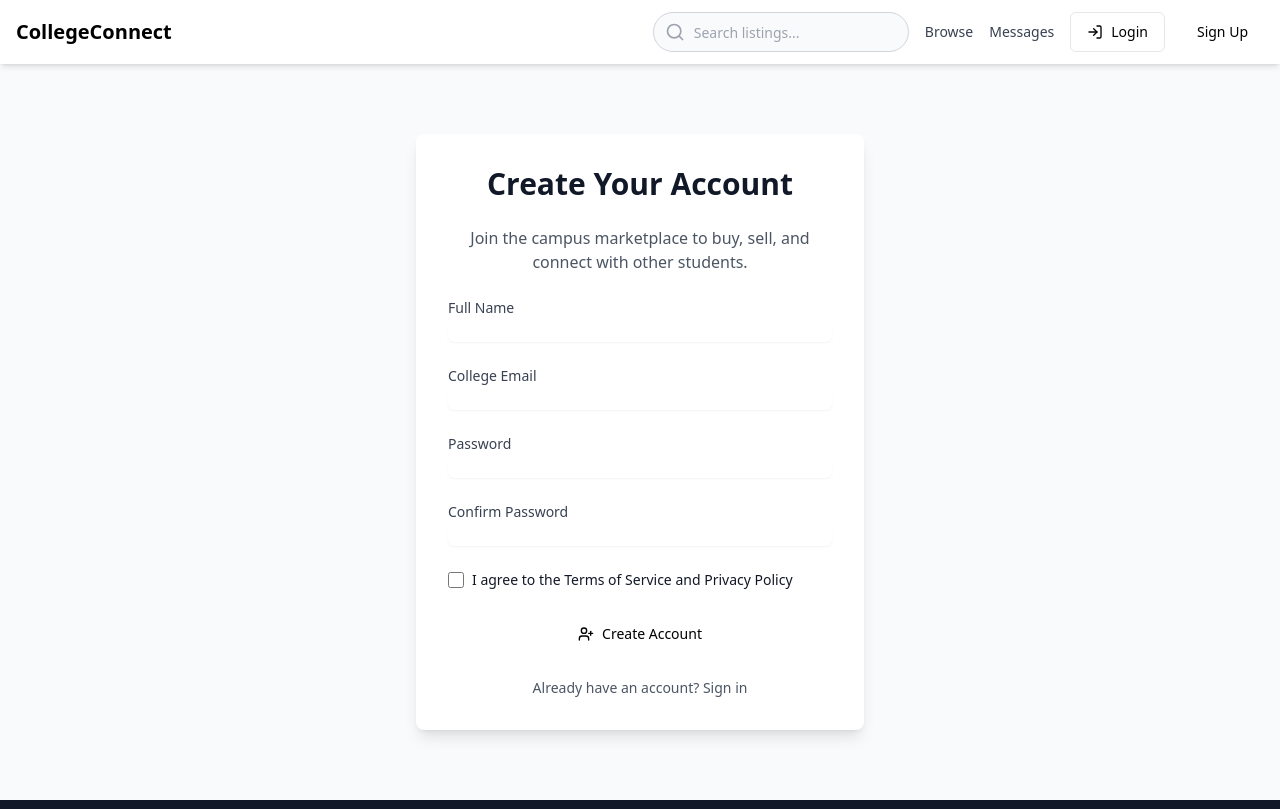
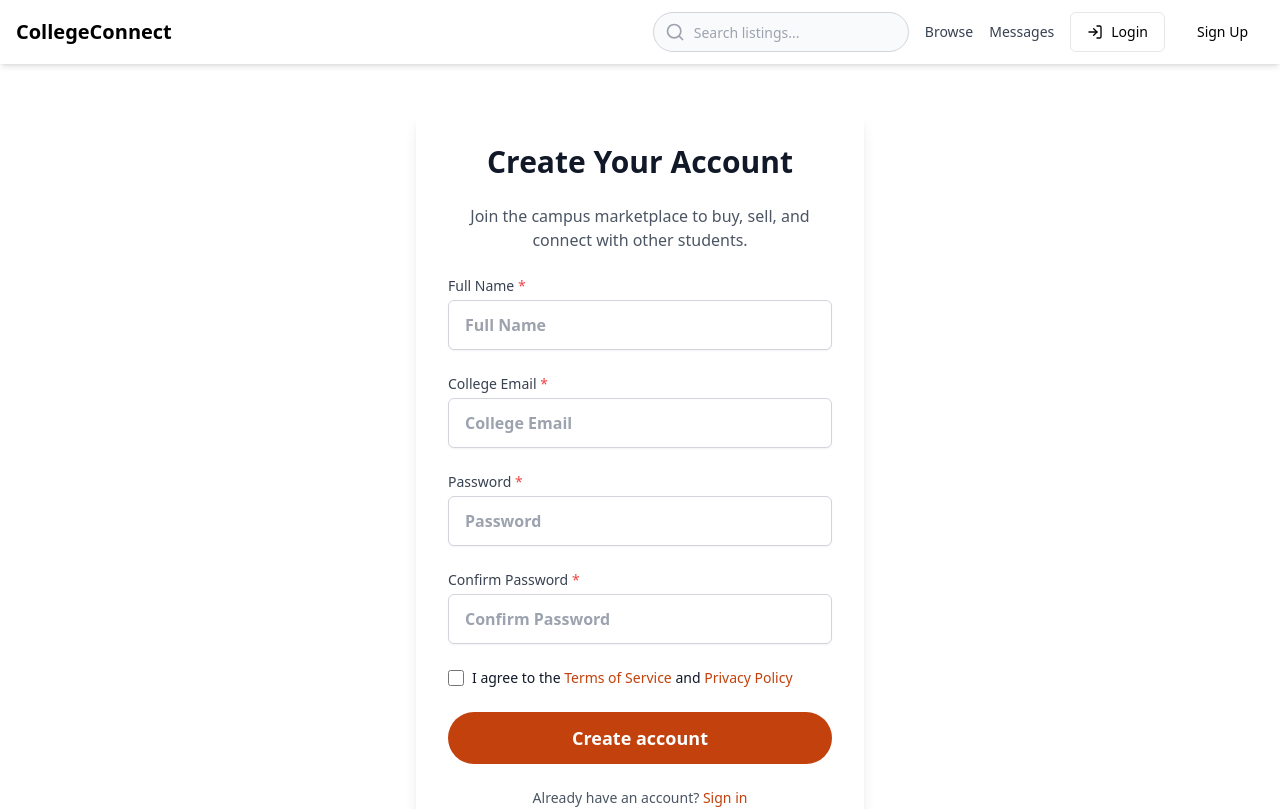
Before and after one commit to gauravkkr/CollegeConnect, a React (Vite) app: page /signup in a window 1280 px wide. Shown: the top 809 px of the page. Built offline with nearby package versions, Linux system fonts and the light colour scheme.

Commit message:
Login and Signup Page Updated
Login and Signup Page

```diff
--- a/src/pages/auth/LoginPage.tsx
+++ b/src/pages/auth/LoginPage.tsx
@@ -5,7 +5,6 @@ import { z } from 'zod';
 import { zodResolver } from '@hookform/resolvers/zod';
 import { LogIn } from 'lucide-react';
 import { useAuth } from '../../hooks/useAuth';
-import Button from '../../components/ui/Button';
 
 // Form validation schema
 const loginSchema = z.object({
@@ -49,10 +48,19 @@ const LoginPage = () => {
   };
 
   return (
-    <div className="flex min-h-[calc(100vh-4rem)] items-center justify-center bg-gray-50 py-12 px-4 sm:px-6 lg:px-8">
+    <div className="flex min-h-[calc(100vh-4rem)] items-center justify-center bg-white py-12 px-4 sm:px-6 lg:px-8">
       <div className="w-full max-w-md animate-fade-in animate-slide-up">
         <div className="rounded-lg bg-white p-8 shadow-lg">
           <div className="text-center">
+            {/* Logo */}
+            <div className="flex justify-center mb-6">
+              <svg width="48" height="48" viewBox="0 0 48 48" fill="none">
+                <circle cx="24" cy="24" r="24" fill="#D35400"/>
+                <text x="50%" y="56%" textAnchor="middle" fill="white" fontSize="22" fontWeight="bold" fontFamily="Arial, sans-serif" dy=".3em">
+                  CC
+                </text>
+              </svg>
+            </div>
             <h2 className="mb-6 text-center text-3xl font-bold text-gray-900">
               Welcome Back
             </h2>
@@ -68,18 +76,18 @@ const LoginPage = () => {
           )}
 
           <form className="space-y-6" onSubmit={handleSubmit(onSubmit)}>
+            {/* Email */}
             <div>
-              <label htmlFor="email" className="block text-sm font-medium text-gray-700">
-                Email address
+              <label htmlFor="email" className="block text-sm font-medium text-gray-700 mb-1">
+                Email Address <span className="text-red-500">*</span>
               </label>
               <input
                 id="email"
                 type="email"
                 autoComplete="email"
                 required
-                className={`mt-1 block w-full rounded-md border-gray-300 shadow-sm focus:border-primary focus:ring-primary sm:text-sm ${
-                  errors.email ? 'border-red-500' : 'border-gray-300'
-                }`}
+                className={`mt-0 block w-full rounded-md bg-white text-gray-900 font-semibold shadow-sm border ${errors.email ? 'border-red-500' : 'border-gray-300'} focus:border-orange-700 focus:ring-orange-700 hover:border-orange-500 transition-all duration-200 sm:text-base px-4 py-3 placeholder-gray-400`}
+                placeholder="Email Address"
                 {...register('email')}
               />
               {errors.email && (
@@ -87,13 +95,14 @@ const LoginPage = () => {
               )}
             </div>
 
+            {/* Password */}
             <div>
               <div className="flex items-center justify-between">
-                <label htmlFor="password" className="block text-sm font-medium text-gray-700">
-                  Password
+                <label htmlFor="password" className="block text-sm font-medium text-gray-700 mb-1">
+                  Password <span className="text-red-500">*</span>
                 </label>
                 <div className="text-sm">
-                  <Link to="#" className="font-medium text-primary hover:text-primary-dark">
+                  <Link to="#" className="font-medium text-orange-700 hover:text-orange-800">
                     Forgot your password?
                   </Link>
                 </div>
@@ -103,9 +112,8 @@ const LoginPage = () => {
                 type="password"
                 autoComplete="current-password"
                 required
-                className={`mt-1 block w-full rounded-md border-gray-300 shadow-sm focus:border-primary focus:ring-primary sm:text-sm ${
-                  errors.password ? 'border-red-500' : 'border-gray-300'
-                }`}
+                className={`mt-0 block w-full rounded-md bg-white text-gray-900 font-semibold shadow-sm border ${errors.password ? 'border-red-500' : 'border-gray-300'} focus:border-orange-700 focus:ring-orange-700 hover:border-orange-500 transition-all duration-200 sm:text-base px-4 py-3 placeholder-gray-400`}
+                placeholder="Password"
                 {...register('password')}
               />
               {errors.password && (
@@ -113,51 +121,48 @@ const LoginPage = () => {
               )}
             </div>
 
-            <div className="flex items-center justify-between">
+            {/* Remember Me */}
             <div className="flex items-center">
               <input
                 id="remember-me"
                 type="checkbox"
-                  className="h-4 w-4 rounded border-gray-300 text-primary focus:ring-primary"
+                className="h-4 w-4 rounded border-gray-300 text-orange-700 focus:ring-orange-700 transition-all duration-200"
                 {...register('rememberMe')}
               />
-                <label htmlFor="remember-me" className="ml-2 block text-sm text-gray-900">
+              <label htmlFor="remember-me" className="ml-2 block text-sm text-gray-900 select-none cursor-pointer">
                 Remember me
               </label>
             </div>
-            </div>
 
+            {/* Submit Button */}
             <div>
-              <Button
+              <button
                 type="submit"
-                variant="primary"
-                className="w-full flex justify-center"
-                isLoading={isLoading}
+                className="w-full flex justify-center items-center bg-orange-700 hover:bg-orange-800 text-white font-bold px-8 py-3 rounded-full transition text-lg"
+                disabled={isLoading}
               >
-                {!isLoading && <LogIn className="mr-2 h-4 w-4" />}
+                {isLoading ? (
+                  <span>Loading...</span>
+                ) : (
+                  <>
+                    <LogIn className="mr-2 h-5 w-5" />
                     Sign in
-              </Button>
+                  </>
+                )}
+              </button>
             </div>
           </form>
-
-          <div className="mt-6">
-            <div className="relative">
-              <div className="absolute inset-0 flex items-center">
-                <div className="w-full border-t border-gray-300" />
-              </div>
-              <div className="relative flex justify-center text-sm">
-                <span className="bg-white px-2 text-gray-500">Or</span>
-              </div>
-            </div>
 
           <div className="mt-6 text-center text-sm">
             <p className="text-gray-600">
               Don't have an account yet?{' '}
-                <Link to="/signup" className="font-medium text-primary hover:text-primary-dark">
+              <Link
+                to="/signup"
+                className="font-medium text-primary text-orange-700 hover:underline hover:text-orange-900 transition"
+              >
                 Sign up
               </Link>
             </p>
-            </div>
           </div>
         </div>
       </div>
--- a/src/pages/auth/SignupPage.tsx
+++ b/src/pages/auth/SignupPage.tsx
@@ -3,9 +3,7 @@ import { Link, useNavigate } from 'react-router-dom';
 import { useForm } from 'react-hook-form';
 import { z } from 'zod';
 import { zodResolver } from '@hookform/resolvers/zod';
-import { UserPlus } from 'lucide-react';
 import { useAuth } from '../../hooks/useAuth';
-import Button from '../../components/ui/Button';
 
 // Form validation schema
 const signupSchema = z.object({
@@ -62,7 +60,7 @@ const SignupPage = () => {
   };
 
   return (
-    <div className="flex min-h-[calc(100vh-4rem)] items-center justify-center bg-gray-50 py-12 px-4 sm:px-6 lg:px-8">
+    <div className="flex min-h-[calc(100vh-4rem)] items-center justify-center bg-white py-12 px-4 sm:px-6 lg:px-8">
       <div className="w-full max-w-md animate-fade-in animate-slide-up">
         <div className="rounded-lg bg-white p-8 shadow-lg">
           <div className="text-center">
@@ -81,18 +79,18 @@ const SignupPage = () => {
           )}
 
           <form className="space-y-6" onSubmit={handleSubmit(onSubmit)}>
+            {/* Name */}
             <div>
-              <label htmlFor="name" className="block text-sm font-medium text-gray-700">
-                Full Name
+              <label htmlFor="name" className="block text-sm font-medium text-gray-700 mb-1">
+                Full Name <span className="text-red-500">*</span>
               </label>
               <input
                 id="name"
                 type="text"
                 autoComplete="name"
                 required
-                className={`mt-1 block w-full rounded-md shadow-sm focus:border-primary focus:ring-primary sm:text-sm ${
-                  errors.name ? 'border-red-500' : 'border-gray-300'
-                }`}
+                className={`mt-0 block w-full rounded-md bg-white text-gray-900 font-semibold shadow-sm border ${errors.name ? 'border-red-500' : 'border-gray-300'} focus:border-orange-700 focus:ring-orange-700 hover:border-orange-500 transition-all duration-200 sm:text-base px-4 py-3 placeholder-gray-400`}
+                placeholder="Full Name"
                 {...register('name')}
               />
               {errors.name && (
@@ -100,18 +98,18 @@ const SignupPage = () => {
               )}
             </div>
 
+            {/* Email */}
             <div>
-              <label htmlFor="email" className="block text-sm font-medium text-gray-700">
-                College Email
+              <label htmlFor="email" className="block text-sm font-medium text-gray-700 mb-1">
+                College Email <span className="text-red-500">*</span>
               </label>
               <input
                 id="email"
                 type="email"
                 autoComplete="email"
                 required
-                className={`mt-1 block w-full rounded-md shadow-sm focus:border-primary focus:ring-primary sm:text-sm ${
-                  errors.email ? 'border-red-500' : 'border-gray-300'
-                }`}
+                className={`mt-0 block w-full rounded-md bg-white text-gray-900 font-semibold shadow-sm border ${errors.email ? 'border-red-500' : 'border-gray-300'} focus:border-orange-700 focus:ring-orange-700 hover:border-orange-500 transition-all duration-200 sm:text-base px-4 py-3 placeholder-gray-400`}
+                placeholder="College Email"
                 {...register('email')}
               />
               {errors.email && (
@@ -119,18 +117,18 @@ const SignupPage = () => {
               )}
             </div>
 
+            {/* Password */}
             <div>
-              <label htmlFor="password" className="block text-sm font-medium text-gray-700">
-                Password
+              <label htmlFor="password" className="block text-sm font-medium text-gray-700 mb-1">
+                Password <span className="text-red-500">*</span>
               </label>
               <input
                 id="password"
                 type="password"
                 autoComplete="new-password"
                 required
-                className={`mt-1 block w-full rounded-md shadow-sm focus:border-primary focus:ring-primary sm:text-sm ${
-                  errors.password ? 'border-red-500' : 'border-gray-300'
-                }`}
+                className={`mt-0 block w-full rounded-md bg-white text-gray-900 font-semibold shadow-sm border ${errors.password ? 'border-red-500' : 'border-gray-300'} focus:border-orange-700 focus:ring-orange-700 hover:border-orange-500 transition-all duration-200 sm:text-base px-4 py-3 placeholder-gray-400`}
+                placeholder="Password"
                 {...register('password')}
               />
               {errors.password && (
@@ -138,18 +136,18 @@ const SignupPage = () => {
               )}
             </div>
 
+            {/* Confirm Password */}
             <div>
-              <label htmlFor="confirmPassword" className="block text-sm font-medium text-gray-700">
-                Confirm Password
+              <label htmlFor="confirmPassword" className="block text-sm font-medium text-gray-700 mb-1">
+                Confirm Password <span className="text-red-500">*</span>
               </label>
               <input
                 id="confirmPassword"
                 type="password"
                 autoComplete="new-password"
                 required
-                className={`mt-1 block w-full rounded-md shadow-sm focus:border-primary focus:ring-primary sm:text-sm ${
-                  errors.confirmPassword ? 'border-red-500' : 'border-gray-300'
-                }`}
+                className={`mt-0 block w-full rounded-md bg-white text-gray-900 font-semibold shadow-sm border ${errors.confirmPassword ? 'border-red-500' : 'border-gray-300'} focus:border-orange-700 focus:ring-orange-700 hover:border-orange-500 transition-all duration-200 sm:text-base px-4 py-3 placeholder-gray-400`}
+                placeholder="Confirm Password"
                 {...register('confirmPassword')}
               />
               {errors.confirmPassword && (
@@ -157,22 +155,21 @@ const SignupPage = () => {
               )}
             </div>
 
-            <div className="flex items-center">
+            {/* Terms Checkbox */}
+            <div className="flex items-center group">
               <input
                 id="terms"
                 type="checkbox"
-                className={`h-4 w-4 rounded border-gray-300 text-primary focus:ring-primary ${
-                  errors.terms ? 'border-red-500' : ''
-                }`}
-                {...register('terms')}
+                className={`h-4 w-4 rounded border-gray-300 text-blue-700 focus:ring-blue-700 transition-all duration-200 ease-in-out group-hover:border-blue-600 group-hover:bg-blue-100 ${errors.terms ? 'border-red-500' : ''}`}
+                {...register('terms', { required: true })}
               />
-              <label htmlFor="terms" className="ml-2 block text-sm text-gray-900">
+              <label htmlFor="terms" className="ml-2 block text-sm text-gray-900 select-none cursor-pointer transition-colors duration-200">
                 I agree to the{' '}
-                <Link to="#" className="font-medium text-primary hover:text-primary-dark">
+                <Link to="#" className="font-medium text-orange-700 hover:text-orange-800">
                   Terms of Service
                 </Link>{' '}
                 and{' '}
-                <Link to="#" className="font-medium text-primary hover:text-primary-dark">
+                <Link to="#" className="font-medium text-orange-700 hover:text-orange-800">
                   Privacy Policy
                 </Link>
               </label>
@@ -181,23 +178,26 @@ const SignupPage = () => {
               <p className="mt-1 text-xs text-red-600">{errors.terms.message}</p>
             )}
 
+            {/* Submit Button */}
             <div>
-              <Button
+              <button
                 type="submit"
-                variant="primary"
-                className="w-full flex justify-center"
-                isLoading={isLoading}
+                className="w-full flex justify-center items-center bg-orange-700 hover:bg-orange-800 text-white font-bold px-8 py-3 rounded-full transition text-lg"
+                disabled={isLoading}
               >
-                {!isLoading && <UserPlus className="mr-2 h-4 w-4" />}
-                Create Account
-              </Button>
+                {isLoading ? (
+                  <span>Loading...</span>
+                ) : (
+                  "Create account"
+                )}
+              </button>
             </div>
           </form>
 
           <div className="mt-6 text-center text-sm">
             <p className="text-gray-600">
               Already have an account?{' '}
-              <Link to="/login" className="font-medium text-primary hover:text-primary-dark">
+              <Link to="/login" className="font-medium text-primary text-orange-700 hover:underline hover:text-orange-900 transition">
                 Sign in
               </Link>
             </p>
```
Lines whose indentation alone changed are shown as unchanged.
